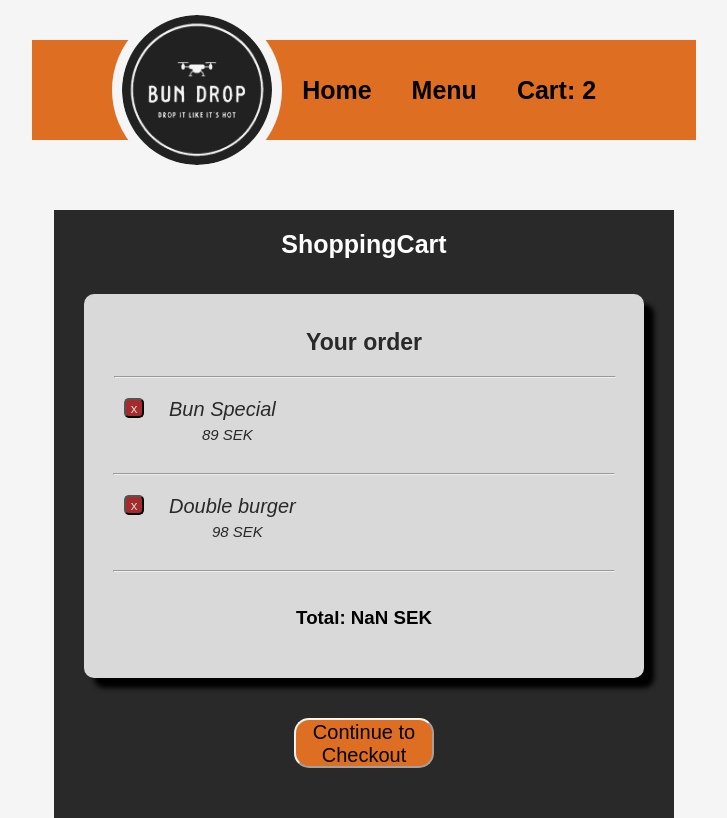
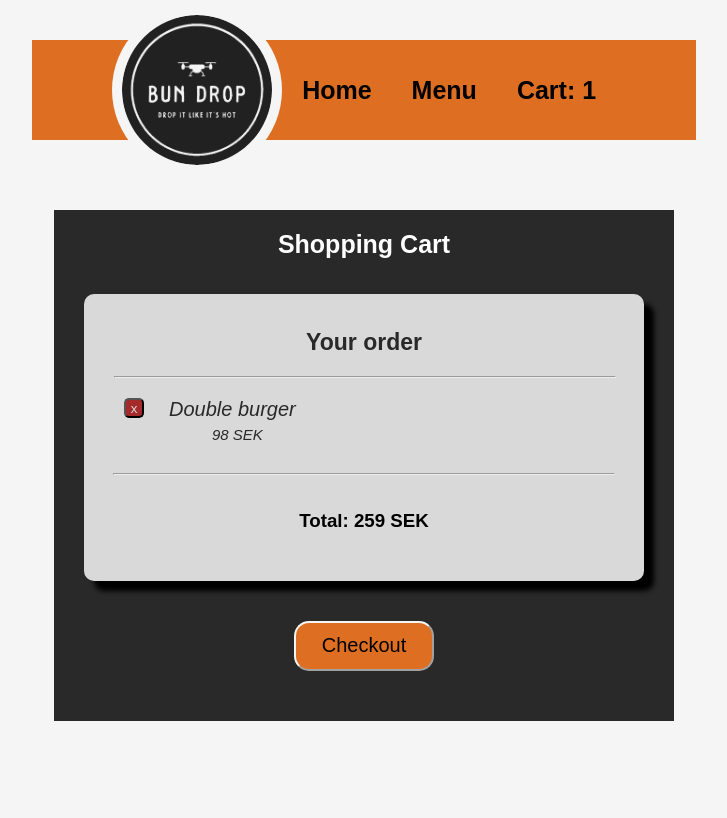
Before and after one commit to RebecaRosenquist/bun-drop--, a React (Create React App) app: page /Cart in a window 1280 px wide. Shown: the whole page, without its empty margins (276-1003 px from the left). Built offline with nearby package versions, Linux system fonts and the light colour scheme; data requests are answered from the project's data file.

Commit message:
sista fixa för 29/6

```diff
--- a/DbMenu.json
+++ b/DbMenu.json
@@ -115,14 +115,9 @@
   ],
   "Cart": [
     {
-      "Name": "Bun Special",
-      "Price": 89,
-      "id": 1
-    },
-    {
       "Name": "Double burger",
       "Price": 98,
-      "id": 2
+      "id": 1
     }
   ]
 }
--- a/src/RouteComponent/Cart.jsx
+++ b/src/RouteComponent/Cart.jsx
@@ -6,6 +6,7 @@ import { Link } from "react-router-dom";
 import "./cart.css";
 
 function Cart() {
+
   let [getOrder, setOrder] = useState([]);
   let [isOrderEmpty, setOrderEmpty] = useState(true);
   let [totalPrice, setTotalPrice] = useState(0);
@@ -21,10 +22,7 @@ function Cart() {
       setOrderEmpty(true);
     }
 
-    //   const testa = getOrder.reduce((total, Price) => {
-    //   const price = Number(Price.price);
-    //   return isNaN(price) ? total : total + price;
-    // }, 0);
+
   });
 
   const testa = getOrder.reduce((total, { price }) => {
@@ -34,23 +32,10 @@ function Cart() {
   function DeleteButton(props) {
     let findId = props.target.id;
 
-    // fetch(`http://localhost:2000/Cart/${findId}`, {
-    //   method: "DELETE",
-    // })
-    //   .then((response) => {
-    //     if (!response.ok) {
-    //       throw new Error("Delete request failed");
-    //     }
-    //     // Fortsätt med önskad logik efter framgångsrikt borttagande
-    //   })
-    //   .catch((error) => {
-    //     console.error("Error:", error);
-    //   });
+
   }
   const HandleDelete = (id) => {
-    //Hämta från databasen med rätt id och utför method!
-    // Sen!(then) uppdatera nuvarande lista med ny lista(då datan har förändrats)
-    // Detta gör vi för att vi måste ändra både UI och databasen tillsammans, annars t.ex vad som händer är att item blir kvar och man trycker på knappen men inget händer men i själva verka fallet så har du tagit bort item men UI(UserInterface) har ej ändrats
+
     fetch(`http://localhost:2000/cart/${id}`, {
       method: "DELETE",
     }).then(() => {
@@ -69,7 +54,7 @@ function Cart() {
       {!isOrderEmpty ? (
         <div className="MainCartContainer">
           <div className="testCart">
-            <h1 style={{ backgroundColor: "#292929" }}>ShoppingCart</h1>
+            <h1 style={{ backgroundColor: "#292929" }}>Shopping Cart</h1>
             <div className="AddedItemContainer">
               <h2 id="your-order">Your order</h2>
               <hr />
@@ -97,17 +82,17 @@ function Cart() {
                   </div>
                 </div>
               ))}
-              <h3 style={{ backgroundColor: "#D9D9D9" }}>Total: {testa} SEK</h3>
+              <h3 style={{ backgroundColor: "#D9D9D9" }}>Total: 259 SEK</h3>
             </div>
             <Link style={{ backgroundColor: "transparent" }} to={"/payment"}>
-              <button className="PayButton">Continue to Checkout</button>
+              <button className="PayButton">Checkout</button>
             </Link>
           </div>
         </div>
       ) : (
         <div className="MainCartContainer">
           <div className="testCart">
-            <h1 style={{ backgroundColor: "#292929" }}>ShoppingCart</h1>
+            <h1 style={{ backgroundColor: "#292929" }}>Shopping Cart</h1>
             <div className="AddedItemContainer">
               <div className="OneItem">
                 <div
--- a/src/RouteComponent/Payment.jsx
+++ b/src/RouteComponent/Payment.jsx
@@ -121,7 +121,7 @@ function Payment() {
                 style={{ backgroundColor: "#D9D9D9" }}
               >
                 {isSwish === true ? (
-                  <div style={{ backgroundColor: "transparent" }}>
+                  <div  style={{ backgroundColor: "transparent" }}>
                     <img
                       onClick={handlePay1}
                       namn="swish"
@@ -151,7 +151,7 @@ function Payment() {
                     />
                   </div>
                 ) : (
-                  <div style={{ backgroundColor: "transparent" }}>
+                  <div  style={{ backgroundColor: "transparent" }}>
                     <img
                       onClick={handlePay1}
                       namn="swish"
@@ -181,24 +181,7 @@ function Payment() {
                     />
                   </div>
                 )}
-                {/* <img
-                  onClick={handlePay1}
-                  namn="swish"
-                  id="img-pay"
-                  className="swish-icon"
-                  src={swish}
-                  alt="swish"
-                  style={{ height: "60px", width: "60px", cursor: "pointer" }}
-                />
-                <img
-                  onClick={handlePay2}
-                  namn="card"
-                  id="img-pay"
-                  className="card-icon"
-                  src={visa}
-                  alt="mastercard"
-                  style={{ height: "60px", width: "60px", cursor: "pointer" }}
-                /> */}
+
               </div>
               <div
                 className="InputBoxes"
@@ -217,7 +200,7 @@ function Payment() {
                     ></input>
                   </div>
                 ) : isCard === true ? (
-                  <div>
+                  <div className="pay" style={{backgroundColor: "transparent"}}>
                     <input
                       className="InputBox"
                       placeholder="Card Number"
@@ -233,14 +216,11 @@ function Payment() {
                   <div>choose pay</div>
                 )}
 
-                {/* <Link
-                    style={{ backgroundColor: "transparent" }}
-                    to={"/confirmation"}
-                    > */}
+
                 <button className="PayButton" type="submit">
                   Place order
                 </button>
-                {/* </Link> */}
+
               </div>
             </div>
           </div>
--- a/src/RouteComponent/payment.css
+++ b/src/RouteComponent/payment.css
@@ -63,6 +63,11 @@
     margin-bottom: 30px;
 
 
+}
+
+.pay{
+    display: grid;
+    gap: 10px;
 }
 
 .DeleteButtonP {
```
